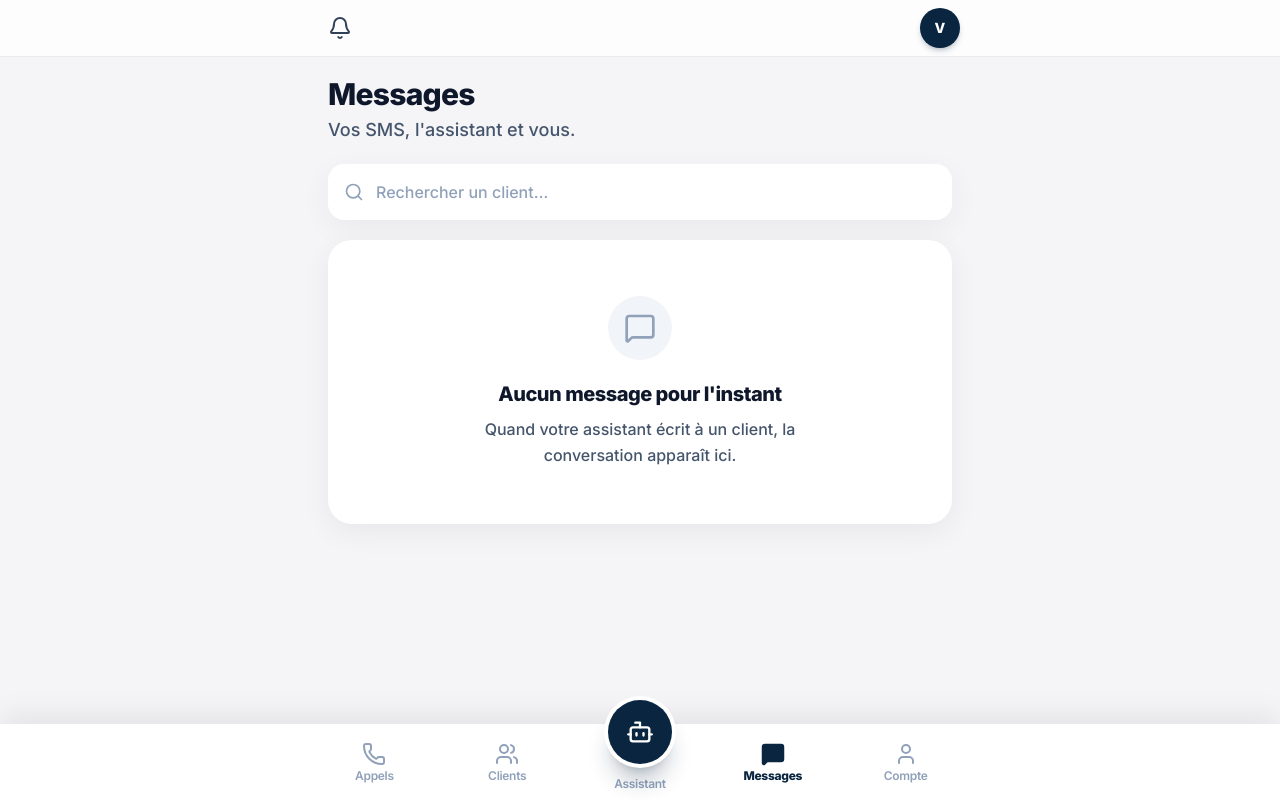
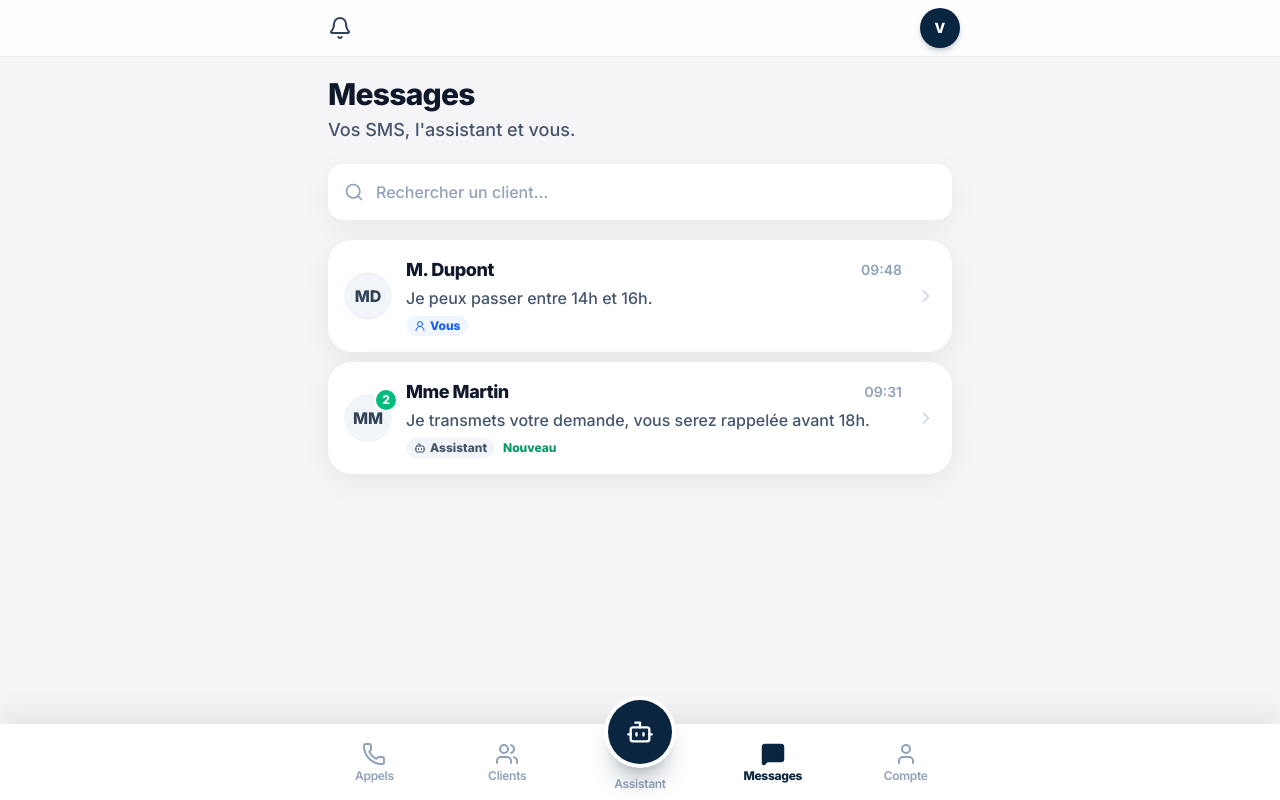
Before and after one commit to tesfitkebron-prog/Velianos, a Next.js app: page /messages in a window 1280 px wide. Built offline with nearby package versions, Linux system fonts and the light colour scheme; no server answers.

Commit message:
Fix: Scroll, Chat assistant, and Mock Data injection (Design untouched)

```diff
--- a/app/assistant/page.tsx
+++ b/app/assistant/page.tsx
@@ -69,6 +69,16 @@ function AssistantContent() {
     if (!resultat.erreur) {
       setMessages((precedent) => {
         if (precedent.length > 0) return precedent;
+        if (!resultat.companyId) {
+          return [
+            {
+              id: "accueil",
+              auteur: "assistant",
+              texte:
+                "Bonjour ! Je suis votre assistant. Commencez par compléter votre profil ci-dessus, puis nous pourrons discuter.",
+            },
+          ];
+        }
         const connaissance =
           resultat.zones.length > 0
             ? `J'ai bien noté vos zones : ${resultat.zones.join(", ")}.`
@@ -205,23 +215,10 @@ function AssistantContent() {
     );
   }
 
-  if (!donnees?.companyId) {
-    return (
-      <div className="pt-5">
-        <EmptyState
-          icon={Bot}
-          title="Votre assistant attend votre entreprise"
-          description="Renseignez le nom, l'adresse et le métier de votre entreprise pour que l'assistant puisse répondre à vos clients."
-          actionLabel="Compléter mon entreprise"
-          onAction={() => {
-            window.location.href = "/entreprise";
-          }}
-        />
-      </div>
-    );
-  }
-
-  const progression = Math.max(20, donnees.progression);
+  const progression = Math.max(20, donnees?.progression ?? 20);
+  const entrepriseConfiguree = Boolean(donnees?.companyId);
+  const zones = donnees?.zones ?? [];
+  const documents = donnees?.documents ?? [];
 
   return (
     <div className="space-y-5 pb-48 pt-5">
@@ -234,6 +231,7 @@ function AssistantContent() {
         </p>
       </div>
 
+      {entrepriseConfiguree ? (
         <section className="rounded-[24px] bg-white p-5 shadow-[0_8px_30px_rgb(0,0,0,0.06)]">
           <div className="flex items-end justify-between gap-3">
             <div>
@@ -266,8 +264,8 @@ function AssistantContent() {
           </div>
 
           <div className="mt-4 flex flex-wrap gap-2">
-          {donnees.zones.length > 0 ? (
-            donnees.zones.map((zone) => (
+            {zones.length > 0 ? (
+              zones.map((zone) => (
                 <span
                   key={zone}
                   className="inline-flex items-center gap-1.5 rounded-full bg-slate-100 px-3 py-1.5 text-sm font-semibold text-slate-600"
@@ -283,13 +281,13 @@ function AssistantContent() {
             )}
           </div>
 
-        {donnees.documents.length > 0 && (
+          {documents.length > 0 && (
             <div className="mt-4 border-t border-slate-100 pt-4">
               <p className="text-sm font-semibold uppercase tracking-wide text-slate-400">
                 Documents appris
               </p>
               <div className="mt-2 space-y-1.5">
-              {donnees.documents.slice(0, 3).map((document) => (
+                {documents.slice(0, 3).map((document) => (
                   <p
                     key={document}
                     className="flex items-center gap-2 text-base font-medium text-slate-600"
@@ -302,6 +300,17 @@ function AssistantContent() {
             </div>
           )}
         </section>
+      ) : (
+        <EmptyState
+          icon={Bot}
+          title="Votre assistant attend votre entreprise"
+          description="Renseignez le nom, l'adresse et le métier de votre entreprise pour que l'assistant puisse répondre à vos clients."
+          actionLabel="Compléter mon entreprise"
+          onAction={() => {
+            window.location.href = "/entreprise";
+          }}
+        />
+      )}
 
       <section className="space-y-3">
         <h2 className="px-1 text-lg font-extrabold tracking-tight text-slate-900">
@@ -348,6 +357,7 @@ function AssistantContent() {
           <div ref={finRef} />
         </div>
 
+        {entrepriseConfiguree && (
           <div className="flex flex-wrap gap-2 pt-1">
             {suggestions.map((suggestion) => (
               <button
@@ -361,6 +371,7 @@ function AssistantContent() {
               </button>
             ))}
           </div>
+        )}
       </section>
 
       {erreurFichier && (
--- a/app/clients/page.tsx
+++ b/app/clients/page.tsx
@@ -18,6 +18,7 @@ import {
   styleAvatar,
   type ClientFiche,
 } from "@/lib/clients";
+import { MOCK_CLIENTS } from "@/lib/mock-data";
 
 export default function ClientsPage() {
   return (
@@ -48,7 +49,7 @@ function ClientsContent() {
   }, [charger]);
 
   const clients = useMemo(() => {
-    const liste = donnees?.clients ?? [];
+    const liste = donnees?.clients.length ? donnees.clients : MOCK_CLIENTS;
     const terme = recherche.trim().toLowerCase();
     if (!terme) return liste;
     return liste.filter((client) =>
--- a/app/dashboard/page.tsx
+++ b/app/dashboard/page.tsx
@@ -35,6 +35,7 @@ import {
   vibrer,
   type ClientFiche,
 } from "@/lib/clients";
+import { MOCK_CLIENTS } from "@/lib/mock-data";
 
 export default function DashboardPage() {
   return (
@@ -64,7 +65,11 @@ function DashboardContent() {
     ]);
 
     setProfil(espace);
-    setDonnees(terrain);
+    setDonnees(
+      terrain.prospects.length === 0 && !terrain.erreur
+        ? { ...terrain, prospects: MOCK_CLIENTS }
+        : terrain,
+    );
     setErreur(terrain.erreur);
     setChargement(false);
   }, []);
--- a/app/messages/ChatWindow.tsx
+++ b/app/messages/ChatWindow.tsx
@@ -23,6 +23,7 @@ import { lienTelephone, styleAvatar, vibrer } from "@/lib/clients";
 type ChatWindowProps = {
   conversation: Conversation;
   companyId: string;
+  demo?: boolean;
   onBack: () => void;
   onMessagesChange: (conversationId: string, messages: ChatMessage[]) => void;
 };
@@ -30,6 +31,7 @@ type ChatWindowProps = {
 export function ChatWindow({
   conversation,
   companyId,
+  demo = false,
   onBack,
   onMessagesChange,
 }: ChatWindowProps) {
@@ -102,6 +104,14 @@ export function ChatWindow({
     };
 
     appliquer([...messagesRef.current, provisoire]);
+
+    if (demo) {
+      setEnvoi(false);
+      notifier("Message de démonstration envoyé. Annuler", () => {
+        appliquer(messagesRef.current.filter((item) => item.id !== provisoire.id));
+      });
+      return;
+    }
 
     const { message, erreur } = await envoyerMessageTexte(
       conversation,
--- a/app/messages/page.tsx
+++ b/app/messages/page.tsx
@@ -19,6 +19,7 @@ import {
   type Conversation,
 } from "@/lib/messages";
 import { styleAvatar } from "@/lib/clients";
+import { estConversationDemo, MOCK_CONVERSATIONS } from "@/lib/mock-data";
 import { ChatWindow } from "./ChatWindow";
 
 export default function MessagesPage() {
@@ -42,7 +43,11 @@ function MessagesContent() {
     if (!silencieux) setChargement(true);
     setErreur(null);
     const resultat = await chargerConversations();
-    setConversations(resultat.conversations);
+    setConversations(
+      resultat.conversations.length === 0 && !resultat.erreur
+        ? MOCK_CONVERSATIONS
+        : resultat.conversations,
+    );
     setCompanyId(resultat.companyId);
     setErreur(resultat.erreur);
     setChargement(false);
@@ -87,7 +92,7 @@ function MessagesContent() {
         item.id === conversation.id ? { ...item, nonLus: 0 } : item,
       ),
     );
-    if (companyId) {
+    if (companyId && !estConversationDemo(conversation.id)) {
       void marquerConversationLue(companyId, conversation.id);
     }
   };
@@ -261,10 +266,11 @@ function MessagesContent() {
         </div>
       )}
 
-      {active && companyId && (
+      {active && (companyId || estConversationDemo(active.id)) && (
         <ChatWindow
           conversation={active}
-          companyId={companyId}
+          companyId={companyId ?? ""}
+          demo={estConversationDemo(active.id)}
           onBack={() => setActiveId(null)}
           onMessagesChange={majMessages}
         />
--- a/components/layout/AppLayout.tsx
+++ b/components/layout/AppLayout.tsx
@@ -10,14 +10,14 @@ export function AppLayout({ children }: { children: React.ReactNode }) {
   return (
     <AssistantProvider>
       <ErrorBoundary>
-        <div className="min-h-[100dvh] bg-[#F5F5F7]">
+        <div className="flex h-[100dvh] flex-col overflow-hidden bg-[#F5F5F7]">
           <header className="fixed inset-x-0 top-0 z-40 bg-white/80 pt-[env(safe-area-inset-top)] shadow-[0_1px_0_rgb(0,0,0,0.04)] backdrop-blur-md">
             <TopBar />
           </header>
 
           <NetworkBanner />
 
-          <main className="mx-auto w-full max-w-2xl px-4 pb-[calc(100px+env(safe-area-inset-bottom))] pt-[calc(3.5rem+env(safe-area-inset-top))] md:px-6">
+          <main className="mx-auto w-full max-w-2xl flex-1 overflow-y-auto px-4 pb-[calc(6rem+env(safe-area-inset-bottom))] pt-[calc(3.5rem+env(safe-area-inset-top))] md:px-6">
             {children}
           </main>
 
--- /dev/null
+++ b/lib/mock-data.ts
@@ -0,0 +1,167 @@
+import type { ClientFiche } from "@/lib/clients";
+import type { Conversation } from "@/lib/messages";
+
+/**
+ * Données de démonstration utilisées uniquement lorsque Supabase ne renvoie
+ * aucun client / aucune conversation. Elles permettent de valider le design
+ * des écrans remplis sans polluer un compte réel.
+ */
+export const MOCK_CLIENTS: ClientFiche[] = [
+  {
+    id: "mock-dupont",
+    appointmentId: null,
+    nom: "M. Dupont",
+    initiales: "MD",
+    telephone: "06 11 22 33 44",
+    telephoneAffiche: "06 11 22 33 44",
+    adresse: "5 rue Garibaldi, 69003 Lyon",
+    probleme: "Fuite sous évier",
+    resume:
+      "Le client signale une fuite sous l'évier de la cuisine. L'eau commence à s'accumuler dans le placard.",
+    moment: "il y a 12 min",
+    heure: "09:42",
+    urgence: "urgent",
+    badge: "Urgent",
+    echanges: [
+      "Bonjour M. Dupont, je note une fuite sous l'évier au 5 rue Garibaldi.",
+      "Je transmets votre demande à votre artisan, il vous rappelle rapidement.",
+    ],
+    conversationId: "mock-dupont",
+    statutRdv: "new",
+  },
+  {
+    id: "mock-martin",
+    appointmentId: null,
+    nom: "Mme Martin",
+    initiales: "MM",
+    telephone: "06 22 33 44 55",
+    telephoneAffiche: "06 22 33 44 55",
+    adresse: "18 avenue Jean Jaurès, 69100 Villeurbanne",
+    probleme: "Chauffe-eau en panne",
+    resume:
+      "Le chauffe-eau ne produit plus d'eau chaude depuis hier soir. La cliente est disponible toute la matinée.",
+    moment: "il y a 35 min",
+    heure: "09:18",
+    urgence: "a_verifier",
+    badge: "À vérifier",
+    echanges: [
+      "Bonjour Mme Martin, je note votre chauffe-eau en panne depuis hier soir.",
+      "Je vérifie le créneau avec votre artisan et je reviens vers vous.",
+    ],
+    conversationId: "mock-martin",
+    statutRdv: "pending",
+  },
+  {
+    id: "mock-bernard",
+    appointmentId: null,
+    nom: "M. Bernard",
+    initiales: "MB",
+    telephone: "06 33 44 55 66",
+    telephoneAffiche: "06 33 44 55 66",
+    adresse: "42 cours Vitton, 69006 Lyon",
+    probleme: "Devis salle de bain",
+    resume:
+      "Le client souhaite un devis pour la rénovation complète de sa salle de bain. Il préfère être rappelé en fin de journée.",
+    moment: "il y a 2 h",
+    heure: "08:05",
+    urgence: "normal",
+    badge: "Nouveau",
+    echanges: [
+      "Bonjour M. Bernard, je note votre projet de rénovation de salle de bain.",
+      "Votre artisan vous rappelle en fin de journée pour établir le devis.",
+    ],
+    conversationId: "mock-bernard",
+    statutRdv: "new",
+  },
+];
+
+export const MOCK_CONVERSATIONS: Conversation[] = [
+  {
+    id: "mock-dupont",
+    nom: "M. Dupont",
+    initiale: "MD",
+    telephone: "06 11 22 33 44",
+    dernierMessage: "Je peux passer entre 14h et 16h.",
+    heure: "09:48",
+    nonLus: 0,
+    dernierAuteur: "vous",
+    messages: [
+      {
+        id: "mock-dupont-1",
+        auteur: "assistant",
+        texte:
+          "Bonjour M. Dupont, ici l'assistant de votre artisan. Comment puis-je vous aider ?",
+        heure: "09:42",
+        statut: "lu",
+        envoyeLe: "2026-10-28T09:42:00+01:00",
+      },
+      {
+        id: "mock-dupont-2",
+        auteur: "client",
+        texte:
+          "Bonjour, j'ai une fuite sous mon évier. Pouvez-vous intervenir aujourd'hui ?",
+        heure: "09:44",
+        statut: "lu",
+        envoyeLe: "2026-10-28T09:44:00+01:00",
+      },
+      {
+        id: "mock-dupont-3",
+        auteur: "vous",
+        texte: "Bonjour M. Dupont, je peux passer entre 14h et 16h.",
+        heure: "09:48",
+        statut: "lu",
+        envoyeLe: "2026-10-28T09:48:00+01:00",
+      },
+    ],
+  },
+  {
+    id: "mock-martin",
+    nom: "Mme Martin",
+    initiale: "MM",
+    telephone: "06 22 33 44 55",
+    dernierMessage: "Je transmets votre demande, vous serez rappelée avant 18h.",
+    heure: "09:31",
+    nonLus: 2,
+    dernierAuteur: "assistant",
+    messages: [
+      {
+        id: "mock-martin-1",
+        auteur: "assistant",
+        texte:
+          "Bonjour Mme Martin, ici l'assistant de votre artisan. Comment puis-je vous aider ?",
+        heure: "09:18",
+        statut: "lu",
+        envoyeLe: "2026-10-28T09:18:00+01:00",
+      },
+      {
+        id: "mock-martin-2",
+        auteur: "client",
+        texte: "Mon chauffe-eau est en panne depuis hier soir.",
+        heure: "09:22",
+        statut: "envoye",
+        envoyeLe: "2026-10-28T09:22:00+01:00",
+      },
+      {
+        id: "mock-martin-3",
+        auteur: "client",
+        texte: "Je suis disponible toute la matinée si vous pouvez passer.",
+        heure: "09:24",
+        statut: "envoye",
+        envoyeLe: "2026-10-28T09:24:00+01:00",
+      },
+      {
+        id: "mock-martin-4",
+        auteur: "assistant",
+        texte:
+          "Je transmets votre demande, vous serez rappelée avant 18h.",
+        heure: "09:31",
+        statut: "lu",
+        envoyeLe: "2026-10-28T09:31:00+01:00",
+      },
+    ],
+  },
+];
+
+export function estConversationDemo(id: string): boolean {
+  return id.startsWith("mock-");
+}
```
Lines whose indentation alone changed are shown as unchanged.
